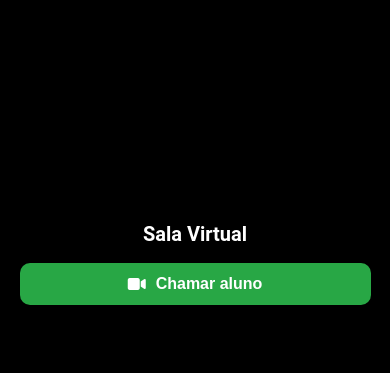
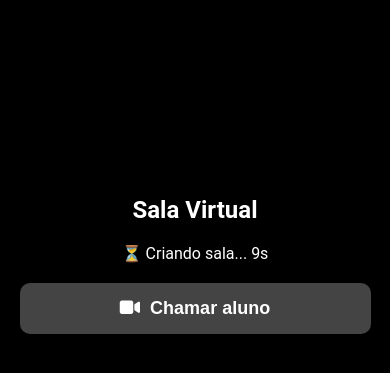
Before and after one commit to Sabelider/ExAap, a FastAPI app: template templates/sala_virtual_professor.html in a window 390 px wide. Shown: the part 167-540 px from the top of the page. Run offline with FastAPI, Linux system fonts and the light colour scheme; the template is opened without the code that fills it: most values are stand-ins (such as "Sample title", 1, 10 or a date in 2020); data that the repository does not hold is empty; parts of the project's set-up code (start-up, migrations or seed data) failed here and were passed over.

Commit message:
Update sala_virtual_professor.html

```diff
--- a/templates/sala_virtual_professor.html
+++ b/templates/sala_virtual_professor.html
@@ -4,7 +4,7 @@
   <meta charset="UTF-8" />
   <meta name="viewport" content="width=device-width, initial-scale=1.0"/>
   <title>Sala Virtual 100ms - Professor</title>
-  <!-- Ícones profissionais (Font Awesome) -->
+
   <link rel="stylesheet" href="https://cdnjs.cloudflare.com/ajax/libs/font-awesome/6.5.0/css/all.min.css">
 
   <style>
@@ -18,14 +18,17 @@
       align-items: center;
       height: 100vh;
     }
+
     #container {
       text-align: center;
       width: 90%;
       max-width: 400px;
     }
-    input, label {
+
+    input {
       display: none;
     }
+
     button {
       width: 100%;
       padding: 15px;
@@ -36,53 +39,55 @@
       background-color: #28a745;
       color: white;
       cursor: pointer;
-      transition: background 0.3s ease, transform 0.2s ease;
+      transition: 0.3s;
       display: flex;
       justify-content: center;
       align-items: center;
       gap: 10px;
     }
-    button:hover {
+
+    button:disabled {
+      background: #444;
+      cursor: not-allowed;
+    }
+
+    button:hover:not(:disabled) {
       background-color: #22c55e;
       transform: scale(1.05);
     }
-    #result {
-      display: none;
-    }
 
-    @media (max-width: 600px) {
-      h2 {
-        font-size: 20px;
-      }
-      button {
+    #status {
+      margin: 20px 0;
       font-size: 16px;
-        padding: 12px;
-      }
     }
   </style>
 </head>
 <body>
+
 <div id="container">
   <h2>Sala Virtual</h2>
-    <input id="nomeSala" placeholder="Nome da sala" />
-    <input id="alunoNome" placeholder="Nome do aluno" />
-    <div id="result"></div>
 
-    <!-- ✅ Botão principal -->
-    <button id="chamarAlunoBtn">
+  <input id="nomeSala" />
+  <input id="alunoNome" />
+
+  <div id="status">⏳ Criando sala...</div>
+
+  <button id="chamarAlunoBtn" disabled>
     <i class="fa-solid fa-video"></i> Chamar aluno
   </button>
 </div>
 
 <script>
 const chamarAlunoBtn = document.getElementById('chamarAlunoBtn');
-const result = document.getElementById('result');
+const statusEl = document.getElementById('status');
 const alunoNome = document.getElementById('alunoNome');
 const nomeSalaInput = document.getElementById('nomeSala');
 
 let lastRoomData = {};
+let tempo = 15;
+let salaCriada = false;
 
-
+// Captura aluno via URL
 const params = new URLSearchParams(window.location.search);
 const alunoParam = params.get('aluno');
 if (alunoParam) {
@@ -91,8 +96,31 @@ if (alunoParam) {
   nomeSalaInput.value = `Inglês - ${alunoFormatado}`;
 }
 
+// ⏱️ Contador interno
+function iniciarContador() {
+  statusEl.textContent = `⏳ Criando sala... ${tempo}s`;
 
+  const intervalo = setInterval(() => {
+    tempo--;
+    statusEl.textContent = `⏳ Criando sala... ${tempo}s`;
+
+    if (tempo <= 0) {
+      clearInterval(intervalo);
+
+      if (salaCriada) {
+        statusEl.textContent = '✅ Sala criada. Pode chamar o aluno.';
+        chamarAlunoBtn.disabled = false;
+      } else {
+        statusEl.textContent = '⚠️ Sala ainda não pronta. Aguarde...';
+      }
+    }
+  }, 1000);
+}
+
+// 🔁 Criação automática da sala
 window.addEventListener('load', async () => {
+  iniciarContador();
+
   try {
     const name = nomeSalaInput.value || 'aula-' + Date.now();
     const resp = await fetch('/create-room', {
@@ -108,15 +136,22 @@ window.addEventListener('load', async () => {
     if (!resp.ok) throw new Error(json.detail || 'Erro desconhecido.');
 
     lastRoomData = json;
+    salaCriada = true;
+
+    if (tempo <= 0) {
+      statusEl.textContent = '✅ Sala criada. Pode chamar o aluno.';
+      chamarAlunoBtn.disabled = false;
+    }
+
     console.log("✅ Sala criada automaticamente:", json);
 
   } catch (err) {
     console.error("❌ Erro ao criar sala:", err);
-    alert("Erro ao criar sala automaticamente.");
+    statusEl.textContent = '❌ Erro ao criar sala.';
   }
 });
 
-
+// ▶️ Chamar aluno
 chamarAlunoBtn.onclick = async () => {
   const aluno = alunoNome.value.trim();
   if (!aluno || !lastRoomData.prebuilt_links?.guest || !lastRoomData.prebuilt_links?.host)
@@ -135,18 +170,18 @@ chamarAlunoBtn.onclick = async () => {
     });
 
     if (resp.ok) {
-      console.log("✅ Link enviado ao aluno com sucesso!");
-
+      console.log("✅ Link enviado ao aluno!");
       window.location.href = lastRoomData.prebuilt_links.host;
     } else {
       const errText = await resp.text();
-      alert('❌ Falha ao enviar o link ao aluno: ' + errText);
+      alert('❌ Falha ao enviar link: ' + errText);
     }
   } catch (err) {
     console.error(err);
-    alert('Erro ao chamar aluno: ' + err.message);
+    alert('Erro ao chamar aluno.');
   }
 };
 </script>
+
 </body>
 </html>
```
Lines whose indentation alone changed are shown as unchanged.
